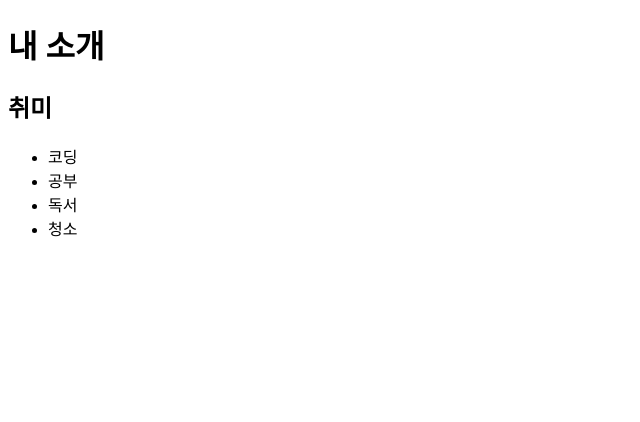
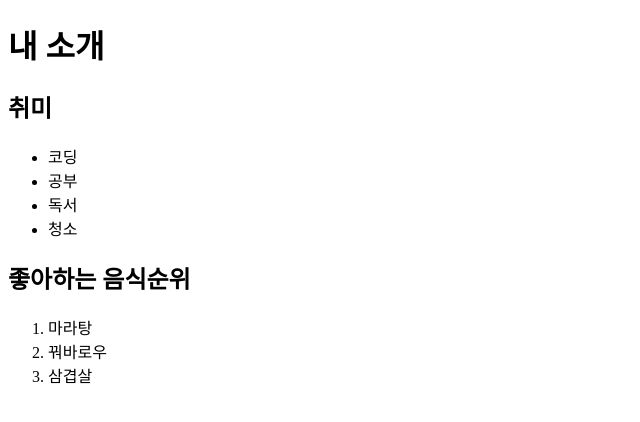
Before and after one commit to kimgahyonii/2023_WSM_103, a plain HTML site: page index.html in a window 1280 px wide. Shown: the whole page, without its empty margins (0-640 px from the left). Drawn offline with Linux system fonts and the light colour scheme.

Commit message:
순서가 있는 list <ol>

```diff
--- a/index.html
+++ b/index.html
@@ -34,13 +34,22 @@
 
     <!-- 순서가 없는 목록(Unordered List)-->
     <ul>
-        <!-- 목록(list) -->
+        <!-- 목록(list) <li>는 <ol> 혹은 <ui>과 같이 사용한다.-->
         <li>코딩</li>
         <li>공부</li>
         <li>독서</li>
         <li>청소</li>
     </ul>
 
+    <h2>좋아하는 음식순위</h2>
+    <!-- 순서가 있는 목록(Ordered List)-->
+    <ol>
+        <li>마라탕</li>
+        <li>꿔바로우</li>
+        <li>삼겹살</li>
+    </ol>
+
+
     <!--<br>은 줄바꿈-->
 </body>
 </html>
```
